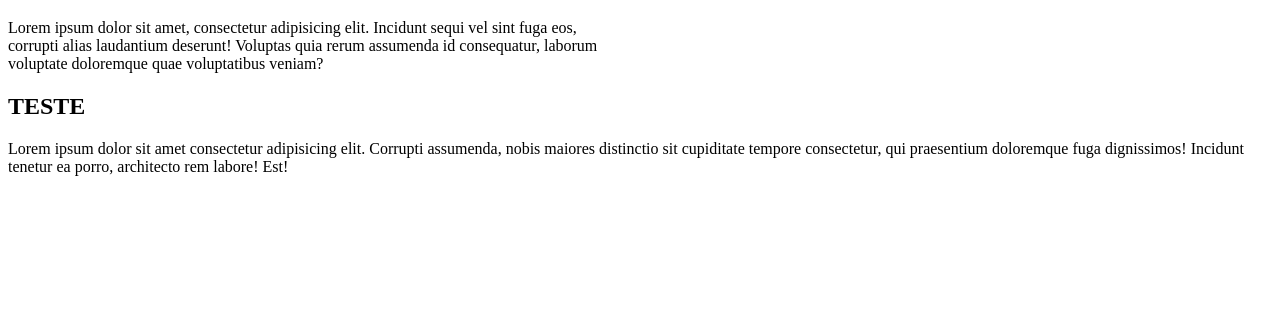
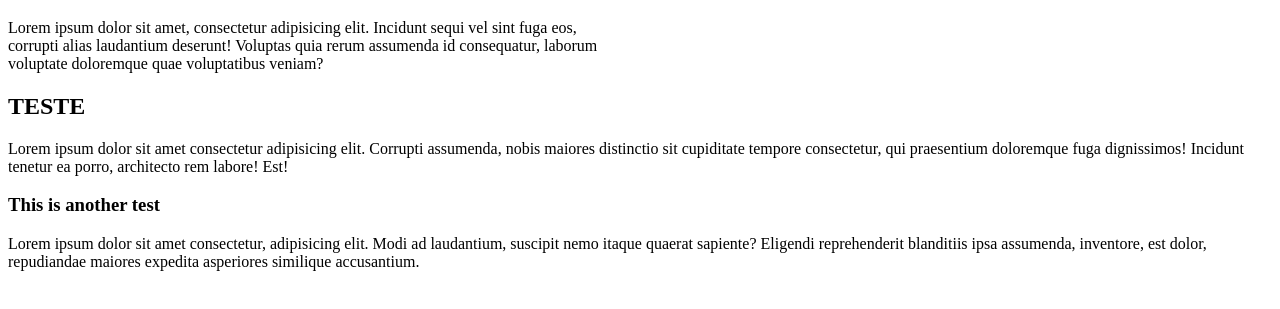
Before and after one commit to LauraSantiag0/meu-novo-cv, a plain HTML site: page index.html in a window 1280 px wide. Shown: the part 61-370 px from the top of the page. Drawn offline with Linux system fonts and the light colour scheme.

Commit message:
milagre23

```diff
--- a/index.html
+++ b/index.html
@@ -10,5 +10,6 @@
     <p>Lorem ipsum dolor sit amet, consectetur adipisicing elit. Incidunt sequi vel sint fuga eos, <br> corrupti alias laudantium deserunt! Voluptas quia rerum assumenda id consequatur, laborum <br>voluptate doloremque quae voluptatibus veniam?</p>
     <h2>TESTE</h2>
     <p>Lorem ipsum dolor sit amet consectetur adipisicing elit. Corrupti assumenda, nobis maiores distinctio sit cupiditate tempore consectetur, qui praesentium doloremque fuga dignissimos! Incidunt tenetur ea porro, architecto rem labore! Est!</p>
-</body>
+</body><h3>This is another test</h3>
+Lorem ipsum dolor sit amet consectetur, adipisicing elit. Modi ad laudantium, suscipit nemo itaque quaerat sapiente? Eligendi reprehenderit blanditiis ipsa assumenda, inventore, est dolor, repudiandae maiores expedita asperiores similique accusantium.
 </html>
```
